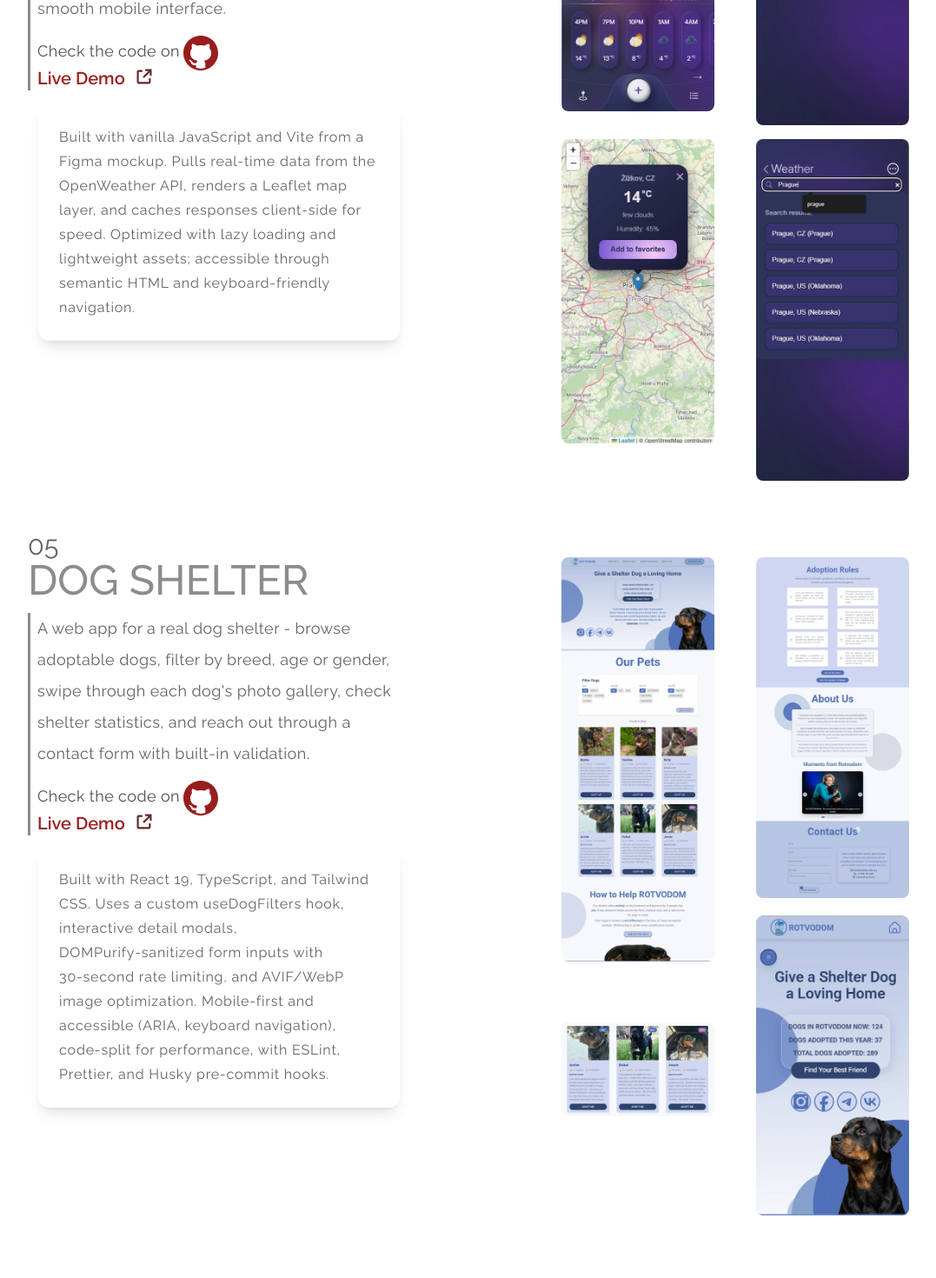
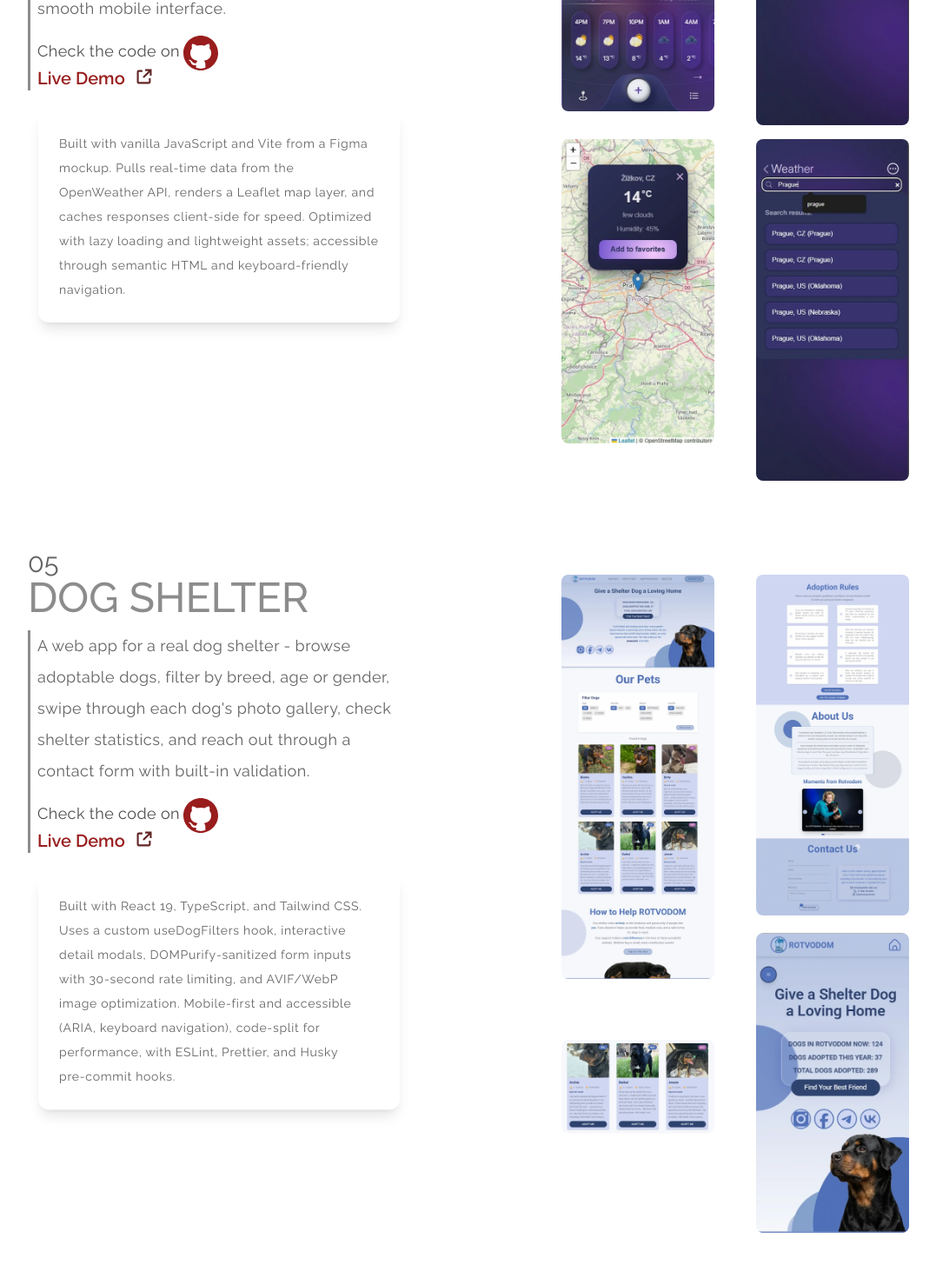
Before and after one commit to bavayra/Portfolio, a React (Vite) app: page / in a window 1280 px wide. Shown: the part 3160-4630 px from the top of the page at 87% size, without its empty margins (20-1097 px from the left). Built offline with nearby package versions, Linux system fonts and the light colour scheme.

Commit message:
style(ProjectSection-1280): decreased font-size for the fullDescription. Corrected translated for imgs. Set mb for the WeatherApp section

```diff
--- a/src/App.tsx
+++ b/src/App.tsx
@@ -86,16 +86,16 @@ function App() {
               <ProjectSection
                 projectId="weather-app"
                 sectionNumber="04"
-                sectionClassName="desktop-sm:mt-10"
+                sectionClassName="desktop-sm:mt-10 desktop-md:mb-5"
                 screenContainerClassName="desktop-lg:mt-4"
-                projectDescClassName="desktop-md:max-w-[26rem] desktop-sm:-mt-8 desktop-md:mt-0 desktop-md:-translate-y-[28%] "
+                projectDescClassName="desktop-md:max-w-[26rem] desktop-sm:-mt-8 desktop-md:mt-0 desktop-md:-translate-y-[34%] "
               />
               <ProjectSection
                 projectId="dog-shelter"
                 sectionNumber="05"
                 sectionClassName=""
                 screenContainerClassName=""
-                projectDescClassName="desktop-md:max-w-[26rem] desktop-md:-translate-y-[26%] desktop-xl:mt-12 desktop-sm:mb-8"
+                projectDescClassName="desktop-md:max-w-[26rem] desktop-md:-translate-y-[30%] desktop-xl:mt-12 desktop-sm:mb-8"
               />
               <ProjectSection
                 projectId="portfolio-project"
--- a/src/components/ProjectDesc.tsx
+++ b/src/components/ProjectDesc.tsx
@@ -6,7 +6,7 @@ type ProjectDescProps = {
 const ProjectDesc = ({ text, className }: ProjectDescProps) => {
   return (
     <p
-      className={`text-text max-w-[clamp(15rem,calc(1.24rem+68.8vw),36.5rem)] desktop-sm:max-w-92 desktop-xl:max-w-230 tracking-wider mx-auto wrap-break-word whitespace-normal leading-7 text-left mt-4 tablet-sm:mt-0 bg-section-title-bg shadow-lg rounded-xl p-4 tablet-md:translate-x-0 desktop-sm:mr-20 desktop-md:mr-0 desktop-md:-translate-x-[37%]   desktop-md:p-6 desktop-xl:leading-10 desktop-xl:text-xl desktop-xl:-translate-x-[20%] text-sm tablet-sm:text-base tablet-sm:p-6 desktop-sm:text-sm desktop-md:text-base ${
+      className={`text-text max-w-[clamp(15rem,calc(1.24rem+68.8vw),36.5rem)] desktop-sm:max-w-92 desktop-xl:max-w-230 tracking-wider mx-auto wrap-break-word whitespace-normal leading-7 text-left mt-4 tablet-sm:mt-0 bg-section-title-bg shadow-lg rounded-xl p-4 tablet-md:translate-x-0 desktop-sm:mr-20 desktop-md:mr-0 desktop-md:-translate-x-[37%]   desktop-md:p-6 desktop-xl:leading-10 desktop-xl:text-xl desktop-xl:-translate-x-[20%] text-sm tablet-sm:text-base tablet-sm:p-6 desktop-sm:text-sm desktop-md:text-sm ${
         className ?? ""
       }`}
     >
```
